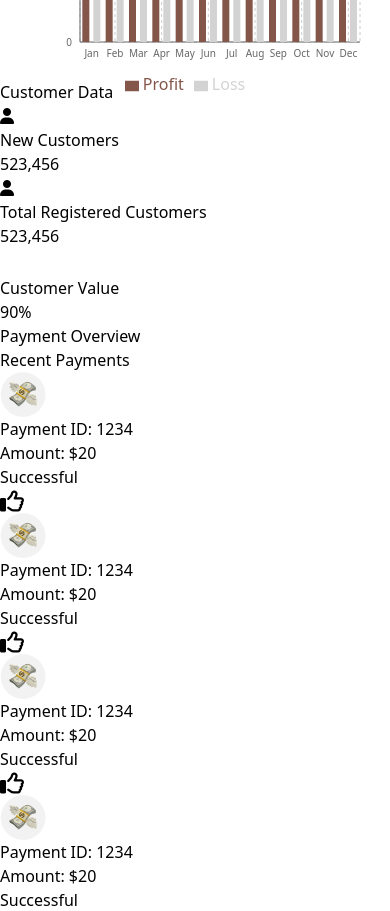
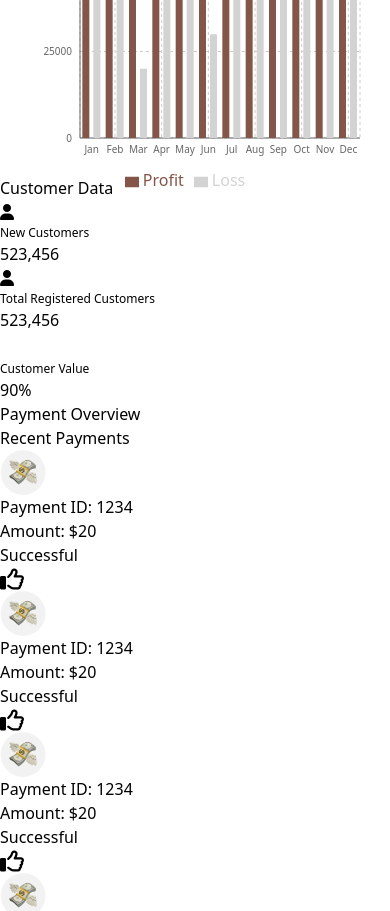
Before and after one commit to DamilareArise/realmerch, a React (Vite) app in the folder frontend/realmerch/: page /admin/dashboard in a window 390 px wide. Shown: the part 1260-2171 px from the top of the page. Built offline with nearby package versions, Linux system fonts and the light colour scheme; no server answers.

Commit message:
added new breakpoint for better responsiveness

```diff
--- a/frontend/realmerch/src/index.css
+++ b/frontend/realmerch/src/index.css
@@ -114,6 +114,14 @@ li img{
 
 
 
+@media (max-width: 391px){
+  .boxx{
+    width: 170px;
+  }
+  .textt{
+    font-size: 12px;
+  }
+}
 @media (max-width: 376px){
   .boxx{
     width: 160px;
```
